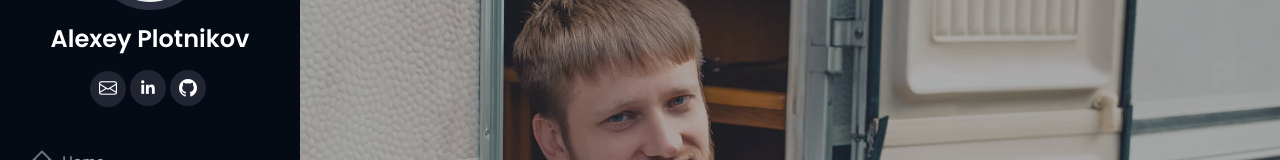
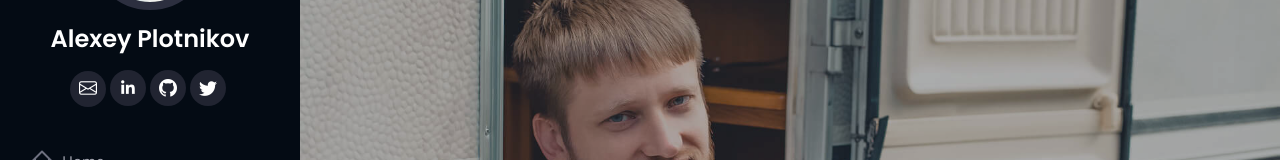
Before and after one commit to alexey-plotnikoff/resume, an Angular app: page / in a window 1280 px wide. Shown: the part 125-285 px from the top of the page. Built offline with nearby package versions, Linux system fonts and the light colour scheme; what ngx-typed-js would draw is missing.

Commit message:
add twitter

```diff
--- a/src/app/header/header/header.component.html
+++ b/src/app/header/header/header.component.html
@@ -10,6 +10,7 @@
         <a href="mailto:mr.plotnikov@gmail.com" class="envelope"><i class="bi bi-envelope"></i></a>
         <a href="https://www.linkedin.com/in/plotnikov-alexey/" class="linkedin" target="_blank"><i class="bx bxl-linkedin"></i></a>
         <a href="https://github.com/alexey-plotnikoff" class="linkedin" target="_blank"><i class="bx bi-github"></i></a>
+        <a href="https://twitter.com/aplotnikov" class="twitter" target="_blank"><i class="bx bi-twitter"></i></a>
       </div>
     </div>
 
```
